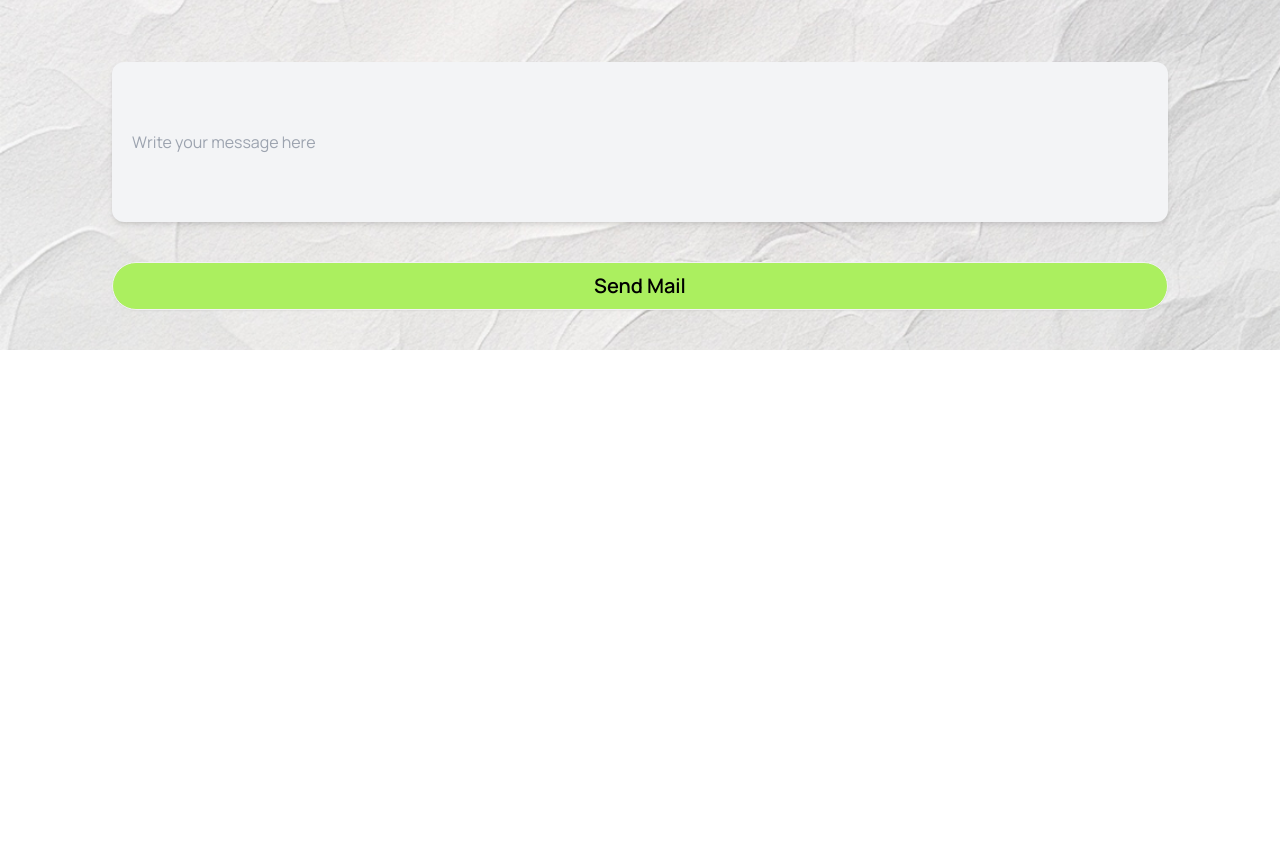
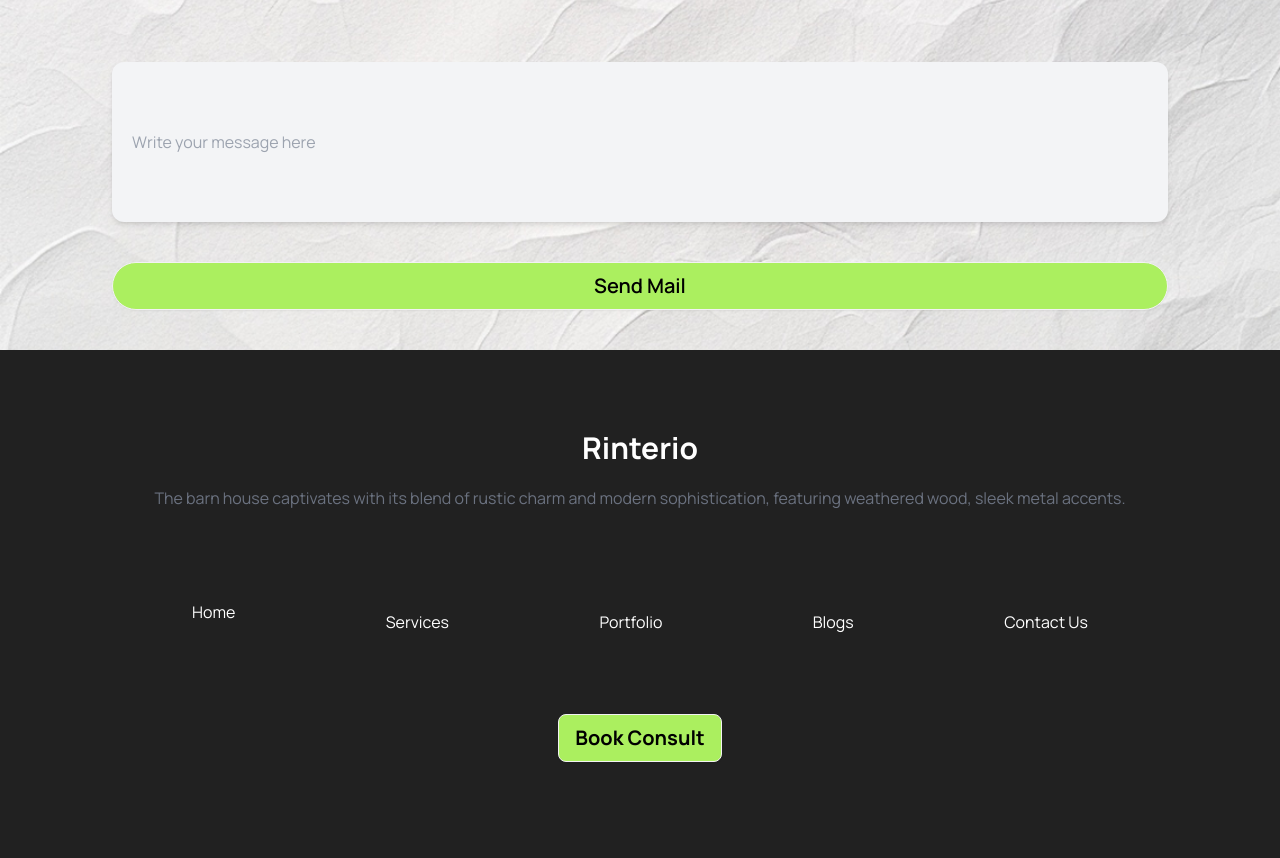
Before and after one commit to shoyonsutradhar/Assigment-3-, a plain HTML site: page index.html in a window 1280 px wide. Shown: the part 4260-5118 px from the top of the page. Before the commit the page ends 4610 px from the top, so only its background shows below. Drawn offline with nearby package versions, Linux system fonts and the light colour scheme.

Commit message:
footer section added

```diff
--- a/index.html
+++ b/index.html
@@ -513,5 +513,51 @@
         </section>
       </div>
     </main>
+    <!-- ----------------------footer section ------------------>
+    <footer>
+      <section class="bg-Footer-primary">
+        <div class="max-w-screen-xl mx-auto px-16 lg:px-28">
+          <!-- footer title -->
+          <div class="text-center pt-10">
+            <h1 class="text-3xl text-white font-bold mb-5 pt-10">Rinterio</h1>
+            <p class="text-gray-500 mb-5">
+              The barn house captivates with its blend of rustic charm and
+              modern sophistication, featuring weathered wood, sleek metal
+              accents.
+            </p>
+          </div>
+          <!-- list item -->
+          <div class="mt-20">
+            <ul
+              class="lg:grid lg:grid-flow-col items-center space-y-5 text-white mt-10 px-20 justify-between"
+            >
+              <li>
+                <a class="hover:text-orange-500" href="#">Home</a>
+              </li>
+              <li>
+                <a class="hover:text-orange-500" href="#">Services</a>
+              </li>
+              <li>
+                <a class="hover:text-orange-500" href="#">Portfolio</a>
+              </li>
+              <li>
+                <a class="hover:text-orange-500" href="#">Blogs </a>
+              </li>
+              <li>
+                <a class="hover:text-orange-500" href="#">Contact Us </a>
+              </li>
+            </ul>
+            <!-- button -->
+            <div class="text-center mt-20">
+              <button
+                class="btn bg-Latest-works-primary text-black text-xl font-bold text-center mb-24"
+              >
+                Book Consult
+              </button>
+            </div>
+          </div>
+        </div>
+      </section>
+    </footer>
   </body>
 </html>
```
